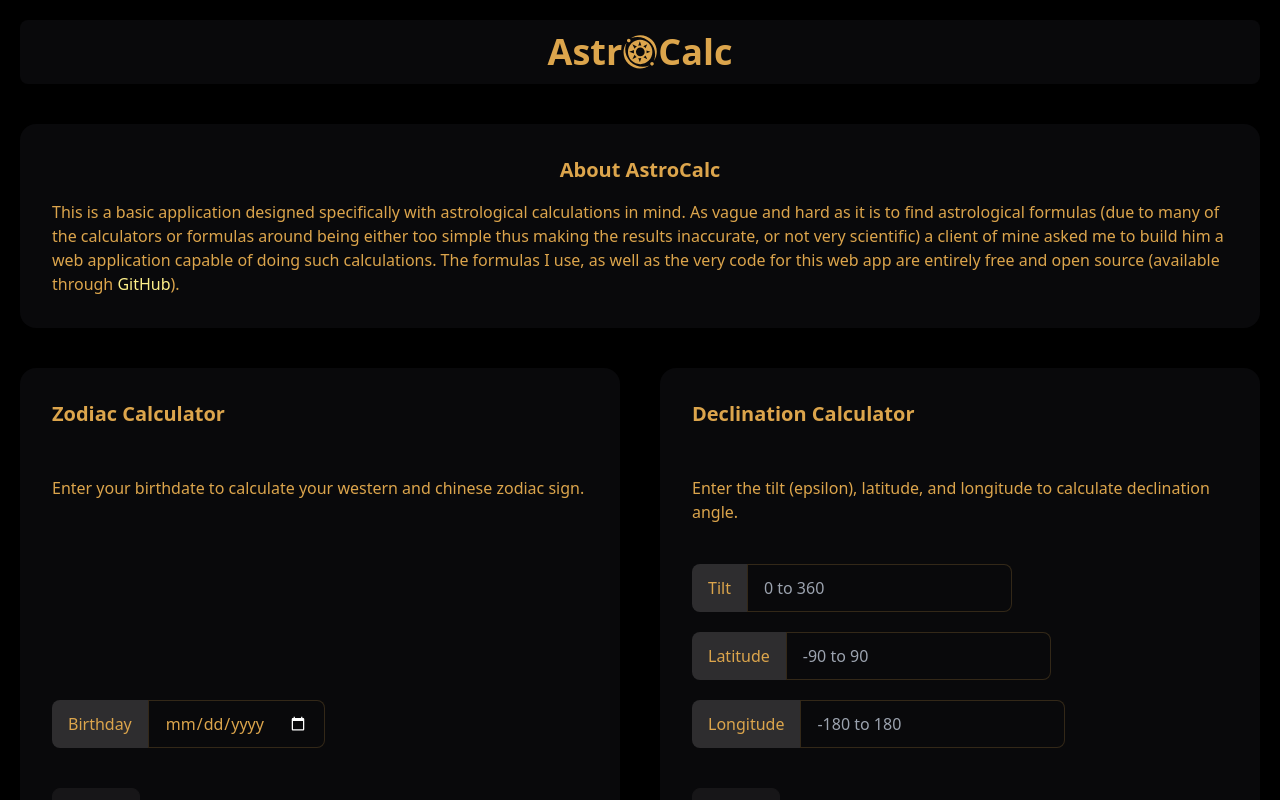
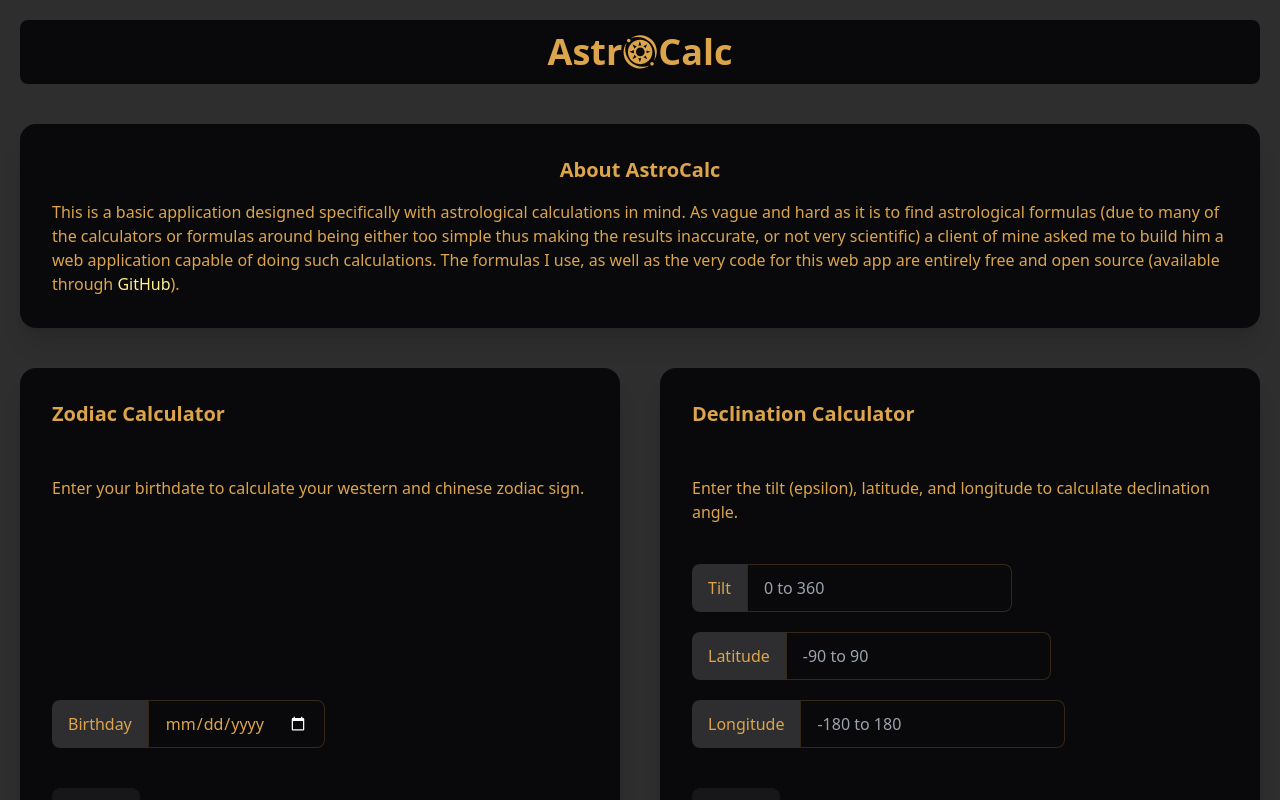
Before and after one commit to Haroutio/astrocalc, a React (Create React App) app: page / in a window 1280 px wide. Shown: the top 800 px of the page. Built offline with nearby package versions, Linux system fonts and the light colour scheme.

Commit message:
changed bg color

```diff
--- a/src/index.css
+++ b/src/index.css
@@ -3,5 +3,5 @@
 @tailwind utilities;
 
 :root {
-  background-color: black;
+  background-color: rgb(46, 46, 46);
 }
```
